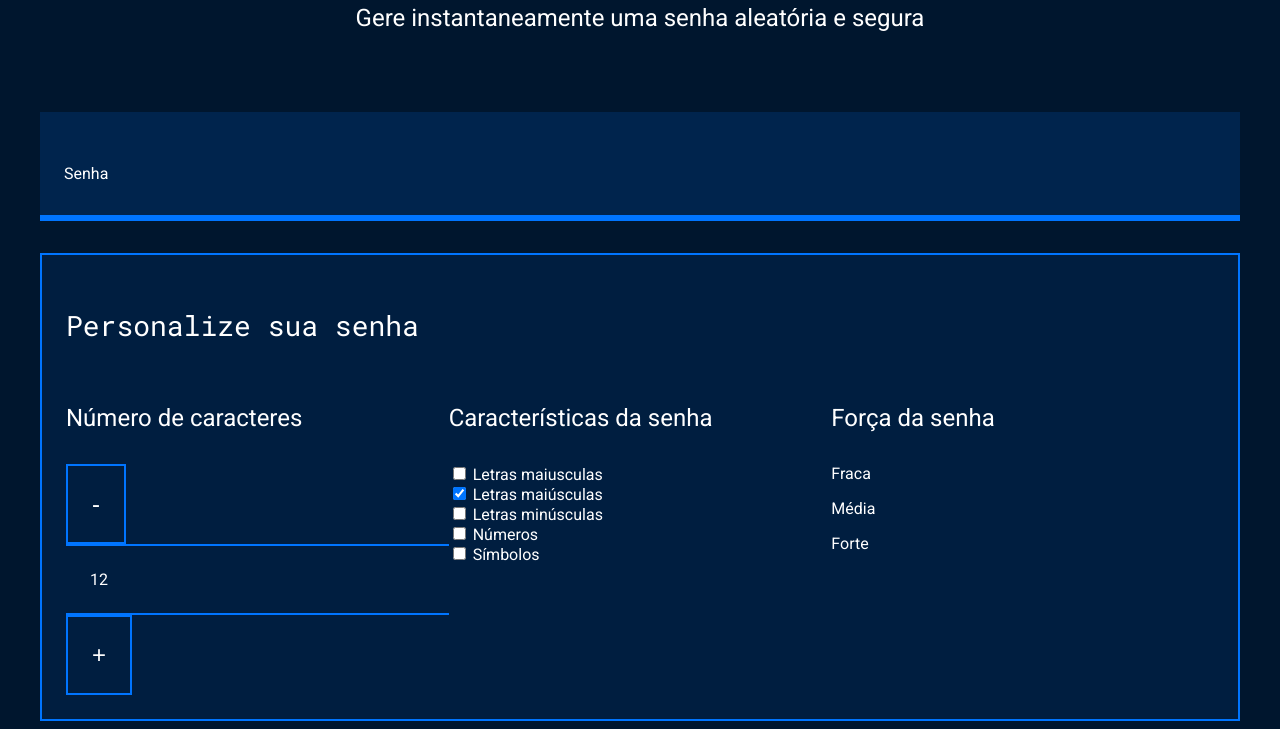
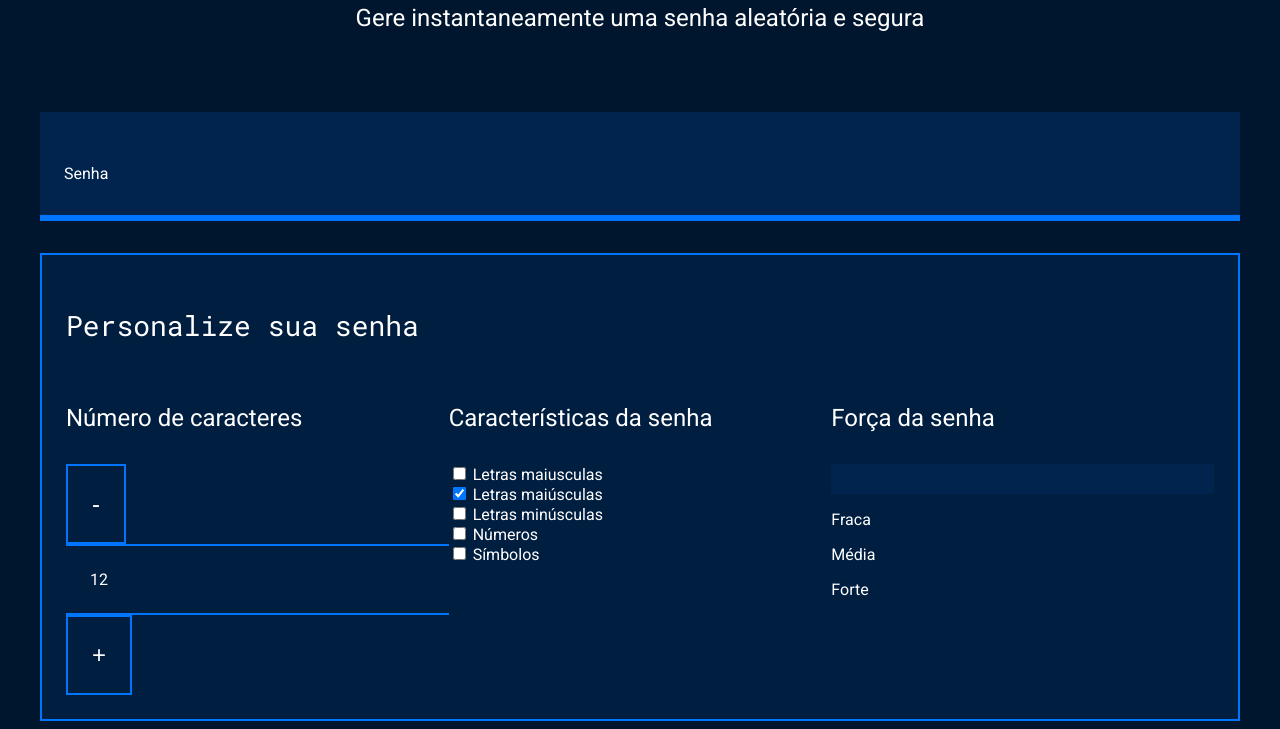
Before and after one commit to sojadonoleitemorno/gerador-de-senha, a plain HTML site: page index.html in a window 1280 px wide. Shown: the part 214-943 px from the top of the page. Drawn offline with Linux system fonts and the light colour scheme; a script that the page names is missing.

Commit message:
Add files via upload

```diff
--- a/style.css
+++ b/style.css
@@ -104,3 +104,12 @@ body{
         flex-direction: row;
     }
 }
+
+
+
+.barra{
+    background-color: var(--fundo-senha);
+    height: 30px;
+    width: 100%;
+    border: 1;
+}
```
